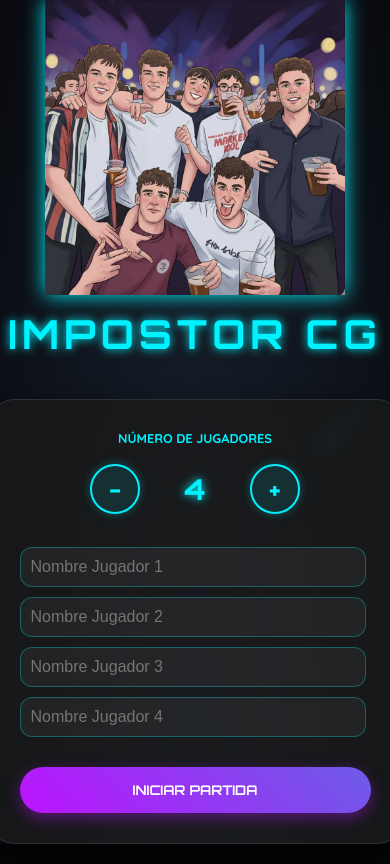
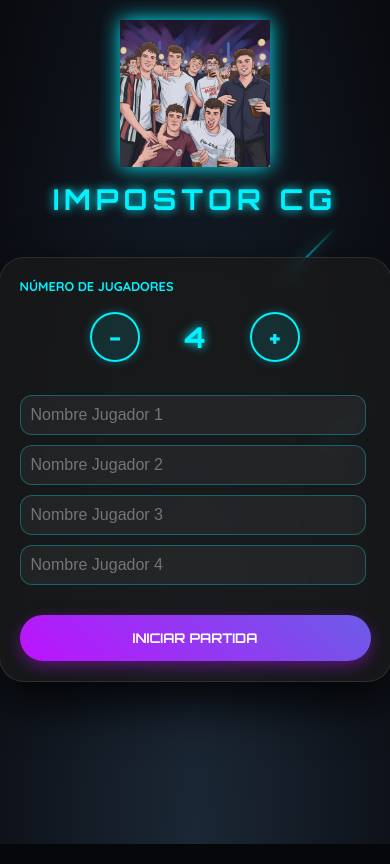
Before and after one commit to iagoggarcia/nocheDeRisas, a plain HTML site: page index.html in a window 390 px wide. Drawn offline with nearby package versions, Linux system fonts and the light colour scheme.

Commit message:
Arreglos scroll

```diff
--- a/styles.css
+++ b/styles.css
@@ -15,10 +15,12 @@ body {
     display: flex;
     flex-direction: column;
     align-items: center;
-    justify-content: center;
+    justify-content: flex-start;
     min-height: 100vh;
     margin: 0;
-    overflow: hidden;
+    padding-top: 20px; /* Dale espacio arriba */
+    overflow-x: hidden; /* Solo bloquea el scroll lateral */
+    overflow-y: auto;   /* Permite scroll vertical */
     position: relative;
 }
 
@@ -93,14 +95,14 @@ h1 {
 .main-container {
     background: var(--card-bg);
     backdrop-filter: blur(8px);
-    width: 90%;
+    width: 90%; /* Esto ya ayuda al responsive */
     max-width: 400px;
-    padding: 30px;
+    padding: 20px; /* Un poco menos de padding para móviles */
     border-radius: 25px;
     border: 1px solid rgba(255, 255, 255, 0.1);
     box-shadow: 0 20px 50px rgba(0, 0, 0, 0.9);
     z-index: 10;
-    text-align: center;
+    margin-bottom: 50px; /* Espacio abajo para que no choque con el borde */
 }
 
 label {
@@ -251,3 +253,13 @@ input[type=number] {
 /* Scrollbar con estilo neón */
 #names-container::-webkit-scrollbar { width: 4px; }
 #names-container::-webkit-scrollbar-thumb { background: var(--neon-cyan); border-radius: 10px; }
+
+/* Para pantallas de móvil pequeñas */
+@media (max-width: 480px) {
+    h1 {
+        font-size: 1.8rem;
+    }
+    .header-section img {
+        width: 150px; /* Imagen más pequeña en móvil */
+    }
+}
```
